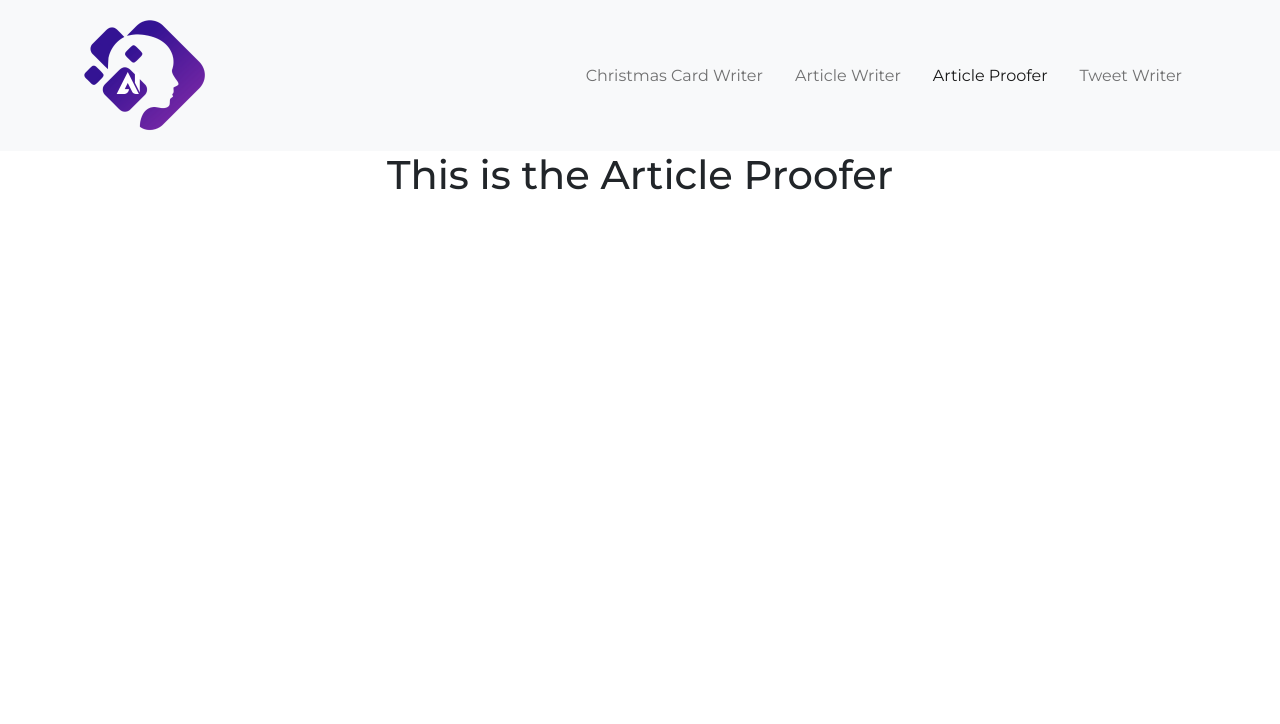
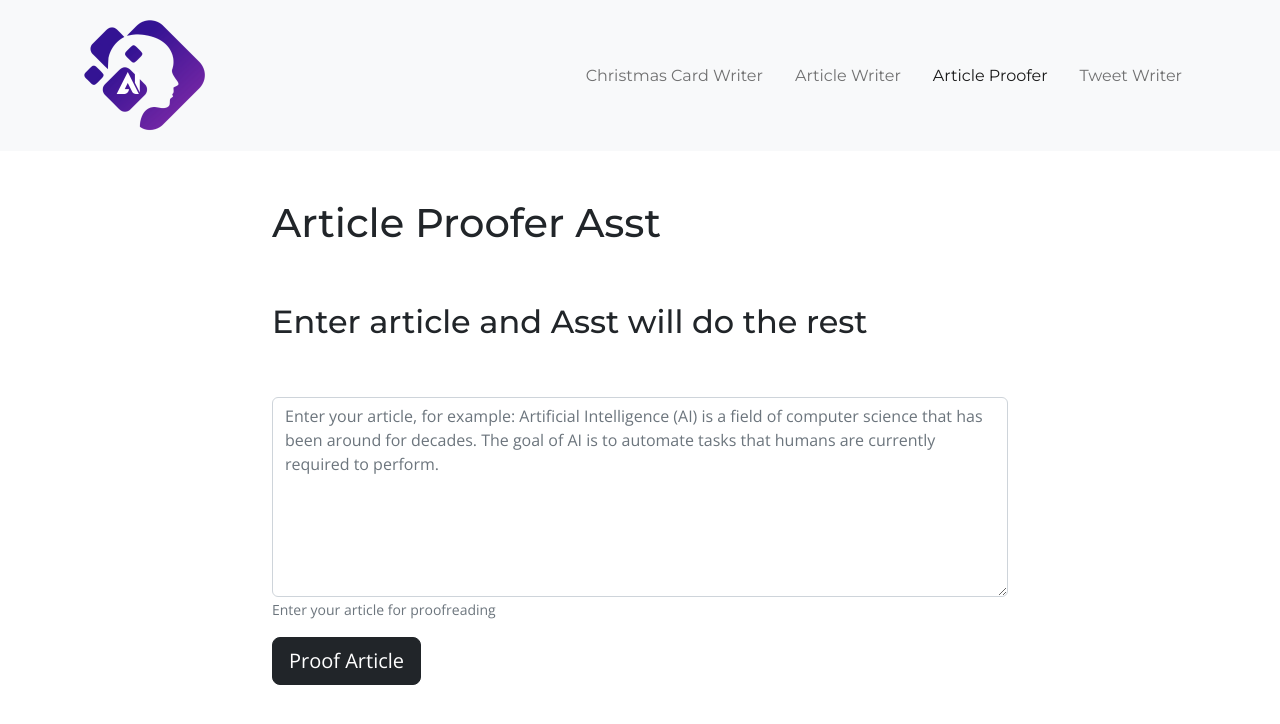
Before and after one commit to jhsikkema/asst, a React (Create React App) app in the folder asst/: page /article-proofer in a window 1280 px wide. Shown: the top 724 px of the page. Built offline with nearby package versions, Linux system fonts and the light colour scheme; no server answers.

Commit message:
article proofer and changes to xmas writer

```diff
--- a/asst/src/App.css
+++ b/asst/src/App.css
@@ -11,7 +11,6 @@ h1, h2, h3, h4, h5, h6, nav {
 }
 
 .App {
-  text-align: center;
   font-family: 'Open Sans', sans-serif;
 }
 
--- a/asst/src/App.js
+++ b/asst/src/App.js
@@ -2,7 +2,7 @@ import './App.css';
 import Navigation from './components/Navigation';
 import Home from './components/Home';
 import ArticleWriter from './components/ArticleWriter';
-import Proof from './components/ArticleProofer';
+import ArticleProofer from './components/ArticleProofer';
 import Xmas from './components/XmasCardWriter';
 import Tweet from './components/TweetWriter';
 
@@ -22,10 +22,8 @@ function App() {
           <Route path='/' exact element={<Home/>} />
           <Route path='/xmas-card-writer' exact element={<Xmas/>} />
           <Route path='/article-writer' exact element={<ArticleWriter/>} />
-          <Route path='/article-proofer' exact element={<Proof/>} />
+          <Route path='/article-proofer' exact element={<ArticleProofer/>} />
           <Route path='/tweet-writer' exact element={<Tweet/>} />
-
-
 
 
         </Routes>
--- a/asst/src/components/ArticleProofer.js
+++ b/asst/src/components/ArticleProofer.js
@@ -1,14 +1,137 @@
-import React from "react"
-import { Component } from "react"
 
-class Proof extends Component {
-    render() {
-        return (
-            <div>
-                <h1>This is the Article Proofer</h1>
-            </div>
-        )
+import React, { useState } from "react";
+import { Container, Form, Button, Card, Row, Col, Alert, FormControl } from 'react-bootstrap';
+import axios from "axios";
+import ProgressBar from 'react-bootstrap/ProgressBar';
+
+const { Configuration, OpenAIApi } = require('openai');
+const API_KEY = process.env.REACT_APP_OPENAI_API_KEY
+
+const ArticleProofer = () => {
+    const [heading, setHeading] = useState("The response from the AI will be shown here...");
+    const [response, setResponse] = useState(".......... the AI is pondering world domination");
+    const [copySuccess, setCopySuccess] = useState("");
+
+    const [progress, setProgress] = useState(0);
+    const [showProgressBar, setShowProgressBar] = useState(false);
+    const [showResponseCard, setShowResponseCard] = useState(false);
+    const [buttonText, setButtonText] = useState("Proof Article");
+
+function onFormSubmit(e) {
+    //start by preveting default page refresh
+    e.preventDefault();
+    setShowProgressBar(true);
+    const formData = new FormData(e.target),
+    formDataObj = Object.fromEntries(formData.entries())
+    setProgress(10);
+
+    const configuration = new Configuration({
+        apiKey: process.env.REACT_APP_OPENAI_API_KEY,
+    });
+    setProgress(20);
+
+    const openai = new OpenAIApi(configuration);
+    setProgress(30);
+
+    const data = {
+        model: 'text-davinci-003',
+        prompt: `Proofread, correct all the spelling mistakes from the following article ${formDataObj.articleName}`,
+        temperature: 0.73,
+        max_tokens: 1800,
+        top_p: 1,
+        frequency_penalty: 0,
+        presence_penalty: 0,
     }
+    setProgress(40);
+
+    axios.post("https://api.openai.com/v1/completions", data, {
+        headers: {
+      'Content-Type': 'application/json',
+      Authorization: 'Bearer ' + API_KEY,
+        },
+
+    })
+    .then(response => {
+        console.log(response.data);
+        setHeading(`Proofread Article`);
+        setResponse(`${response.data.choices[0].text}`);
+        setProgress(100);
+        setShowResponseCard(true);
+        setButtonText("Proof Article Again");
+    })
+    .catch(error => {
+        console.log(error);
+    });
+
 }
 
-export default Proof;
+const copyToClipboard = (e) => {
+    navigator.clipboard.writeText(response);
+    setCopySuccess("Copied!");
+  };
+
+return (
+    <div>
+
+        <Container>
+        <Row className="mt-5">
+        <Col md={{ span: 8, offset: 2 }}>
+            <h1>Article Proofer Asst</h1>
+            <br /><br />
+            <h2>Enter article and Asst will do the rest</h2>
+
+            <br /><br />
+
+            <Form onSubmit={onFormSubmit}>
+
+                <Form.Group className="mb-3" controlId="formBasicEmail">
+
+                    <FormControl as="textArea"
+                        type="text"
+                        name="articleName"
+                        placeholder="Enter your article, for example: Artificial Intelligence (AI) is a field of computer science that has been around for decades. The goal of AI is to automate tasks that humans are currently required to perform."
+                        style={{height: "200px"}}/>
+
+                        <Form.Text className="text-muted">
+                            Enter your article for proofreading
+                        </Form.Text>
+                </Form.Group>
+
+                <Button variant="dark gradient" size="lg" type="submit">
+                {buttonText}
+                </Button>
+
+                {showProgressBar && <ProgressBar style={{width: "400px", height: "40px", marginLeft: "auto", marginRight: "auto", marginTop: "1rem"}} variant="success" now={progress} label={`${Math.round(progress)}%`} />}
+ {progress === 100 && setTimeout(() => setShowProgressBar(false), 1000)}
+            </Form>
+            <br /><br />
+
+            {showResponseCard ? (
+            <Card>
+                <Card.Body>
+                    <Card.Title>
+                        <h3> {heading} </h3></Card.Title>
+
+                        <hr />
+                        <br />
+
+                    <Card.Text>
+                     {response}
+                    </Card.Text>
+
+                    {progress === 100 && <Button variant="dark" size="lg" onClick={copyToClipboard}>
+                        Copy To Clipboard
+                    </Button>}
+                    {copySuccess && <Alert style={{marginTop: "1rem" }} variant="success">{copySuccess}</Alert>}
+                </Card.Body>
+            </Card>
+            ) : (
+            null
+            )}
+            </Col>
+      </Row>
+        </Container>
+        </div>
+);
+};
+export default ArticleProofer;
--- a/asst/src/components/ArticleWriter.js
+++ b/asst/src/components/ArticleWriter.js
@@ -15,6 +15,8 @@ const ArticleWriter = () => {
 
     const [progress, setProgress] = useState(0);
     const [showProgressBar, setShowProgressBar] = useState(false);
+    const [showResponseCard, setShowResponseCard] = useState(false);
+    const [buttonText, setButtonText] = useState("Write Article");
 
 function onFormSubmit(e) {
     //start by preveting default page refresh
@@ -34,9 +36,9 @@ function onFormSubmit(e) {
 
     const data = {
         model: 'text-davinci-003',
-        prompt: `Write a detailed, smart, informative article about the following topic ${formDataObj.articleName}`,
+        prompt: `Write a detailed, smart, informative article about the following topics and concepts ${formDataObj.articleName}`,
         temperature: 0.73,
-        max_tokens: 60,
+        max_tokens: 500,
         top_p: 1,
         frequency_penalty: 0,
         presence_penalty: 0,
@@ -55,6 +57,8 @@ function onFormSubmit(e) {
         setHeading(`Draft Article: ${formDataObj.articleName}`);
         setResponse(`${response.data.choices[0].text}`);
         setProgress(100);
+        setShowResponseCard(true);
+        setButtonText("Redraft Article");
     })
     .catch(error => {
         console.log(error);
@@ -75,7 +79,7 @@ return (
         <Col md={{ span: 8, offset: 2 }}>
 
 
-            <h1>Article Writing Asst</h1>
+            <h1>Article Writer Asst</h1>
             <br /><br />
             <h2>Enter topics and Asst will do the rest</h2>
 
@@ -88,7 +92,7 @@ return (
                     <Form.Control
                         type="text"
                         name="articleName"
-                        placeholder="Enter your article topic" />
+                        placeholder="Enter your article topics, for example: History of AI, with a focus on the BERT sentiment model" />
 
                         <Form.Text className="text-muted">
                             Enter as much information as possible for a more accurate article
@@ -96,7 +100,7 @@ return (
                 </Form.Group>
 
                 <Button variant="dark gradient" size="lg" type="submit">
-                    Write your AI Article now
+                {buttonText}
                 </Button>
 
                 {showProgressBar && <ProgressBar style={{width: "400px", height: "40px", marginLeft: "auto", marginRight: "auto", marginTop: "1rem"}} variant="success" now={progress} label={`${Math.round(progress)}%`} />}
@@ -106,16 +110,17 @@ return (
 
             <br /><br />
 
+            {showResponseCard ? (
             <Card>
                 <Card.Body>
                     <Card.Title>
-                        <h3>{heading}</h3></Card.Title>
+                        <h3> {heading} </h3></Card.Title>
 
                         <hr />
                         <br />
 
                     <Card.Text>
-                       {response}
+                     {response}
                     </Card.Text>
 
                     {progress === 100 && <Button variant="dark" size="lg" onClick={copyToClipboard}>
@@ -124,6 +129,9 @@ return (
                     {copySuccess && <Alert style={{marginTop: "1rem" }} variant="success">{copySuccess}</Alert>}
                 </Card.Body>
             </Card>
+            ) : (
+            null
+            )}
             </Col>
       </Row>
         </Container>
--- a/asst/src/components/Display.js
+++ b/asst/src/components/Display.js
@@ -19,7 +19,7 @@ class Display extends Component {
                                 {text}
                                 </Card.Text>
                                 <Nav.Link href={theLink}>
-                                    <Button variant="primary" size="lg">Go somewhere</Button>
+                                    <Button variant="dark" size="lg">Launch Asst</Button>
                                 </Nav.Link>
                             </Card.Body>
                     </Card>
--- a/asst/src/components/XmasCardWriter.js
+++ b/asst/src/components/XmasCardWriter.js
@@ -1,6 +1,6 @@
 import React, { useState } from "react";
 import { Component } from 'react'
-import { Container, Form, Button, Card, Row, Col, Alert } from 'react-bootstrap';
+import { Container, Form, Button, Card, Row, Col, Alert, FormControl } from 'react-bootstrap';
 import axios from "axios";
 import ProgressBar from 'react-bootstrap/ProgressBar';
 
@@ -78,23 +78,24 @@ return (
         <Col md={{ span: 8, offset: 2 }}>
 
 
-            <h1>Xmas Card Writing Asst</h1>
+            <h1>Christmas Card Message Writing Asst</h1>
             <br /><br />
-            <h2>Enter recipient's name and Asst will do the rest</h2>
+            <h3>Enter name, relationship to you, and any other relevent info</h3>
 
-            <br /><br />
+            <br />
 
             <Form onSubmit={onFormSubmit}>
 
                 <Form.Group className="mb-3" controlId="formBasicEmail">
 
-                    <Form.Control
+                    <Form.Control as="textArea"
                         type="text"
                         name="recipientName"
-                        placeholder="Enter recipient's name and any personal information I should consider" />
+                        style={{height: "200px"}}
+                        placeholder="Enter recipient's name and any personal information we should consider" />
 
                         <Form.Text className="text-muted">
-                            Enter the recipient's name and their relationship with you for a more personalised message
+
                         </Form.Text>
                 </Form.Group>
 
```
Also changed, not shown: asst/src/components/Home.js (+10 -10 lines).
